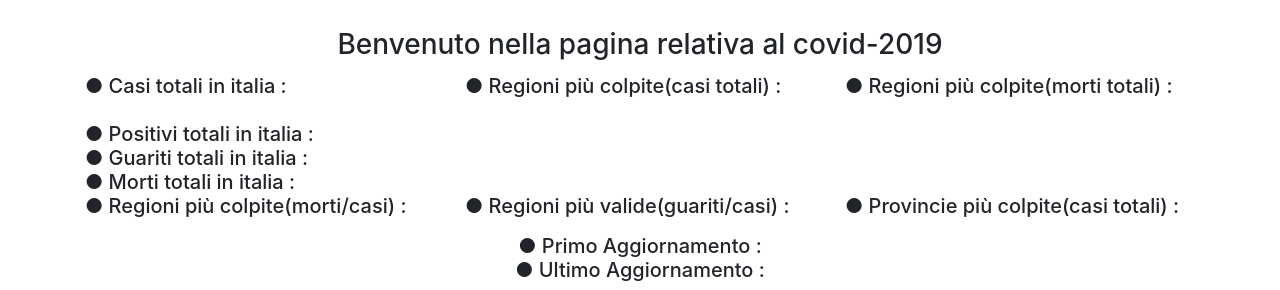
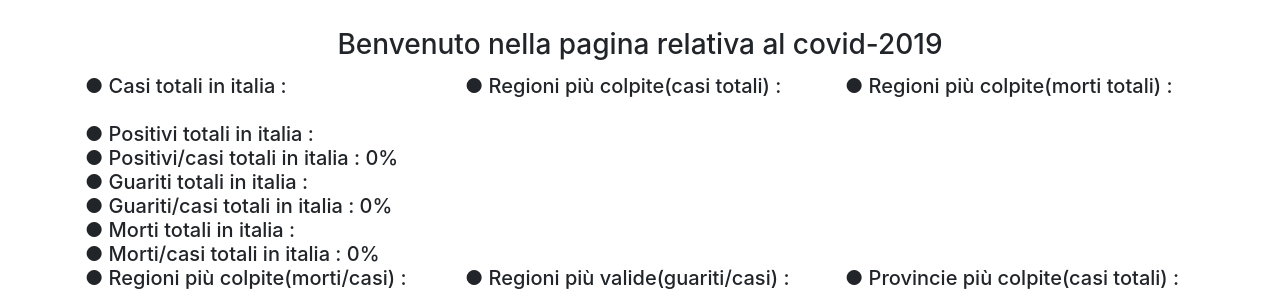
Before and after one commit to jobthirimu/covidGraphics, a PHP site: page /Main.php in a window 1280 px wide. Shown: the part 56-346 px from the top of the page. Run offline with PHP 8.4, Linux system fonts and the light colour scheme; data that the repository does not hold is empty.

Commit message:
added more stats on Main.php

```diff
--- a/Main.php
+++ b/Main.php
@@ -76,7 +76,7 @@
                 <div class="col mx-auto">
                     ● Casi totali in italia
                     <?php
-                    $numOfTop=10;
+                    $numOfTop = 10;
                     include("assets/php/db_connect.php");
                     echo " : " . $db->query("SELECT totale_casi as num FROM andamentoNazionale ORDER BY data desc LIMIT 1")->fetch_assoc()["num"];
                     ?>
@@ -86,14 +86,29 @@
                     echo " : " . $db->query("SELECT totale_positivi as num FROM andamentoNazionale ORDER BY data desc LIMIT 1")->fetch_assoc()["num"];
                     ?>
                     <br>
+                    ● Positivi/casi totali in italia
+                    <?php
+                    echo " : " . round($db->query("SELECT totale_positivi/totale_casi*100 as num FROM andamentoNazionale ORDER BY data desc LIMIT 1")->fetch_assoc()["num"], 2)."%";
+                    ?>
+                    <br>
                     ● Guariti totali in italia
                     <?php
                     echo " : " . $db->query("SELECT dimessi_guariti as num FROM andamentoNazionale ORDER BY data desc LIMIT 1")->fetch_assoc()["num"];
                     ?>
                     <br>
+                    ● Guariti/casi totali in italia
+                    <?php
+                    echo " : " . round($db->query("SELECT dimessi_guariti/totale_casi*100 as num FROM andamentoNazionale ORDER BY data desc LIMIT 1")->fetch_assoc()["num"], 2) . "%";
+                    ?>
+                    <br>
                     ● Morti totali in italia
                     <?php
                     echo " : " . $db->query("SELECT deceduti as num FROM andamentoNazionale ORDER BY data desc LIMIT 1")->fetch_assoc()["num"];
+                    ?>
+                    <br>
+                    ● Morti/casi totali in italia
+                    <?php
+                    echo " : " . round($db->query("SELECT deceduti/totale_casi*100 as num FROM andamentoNazionale ORDER BY data desc LIMIT 1")->fetch_assoc()["num"], 2) . "%";
                     ?>
                 </div>
                 <div class="col mx-auto">
```
